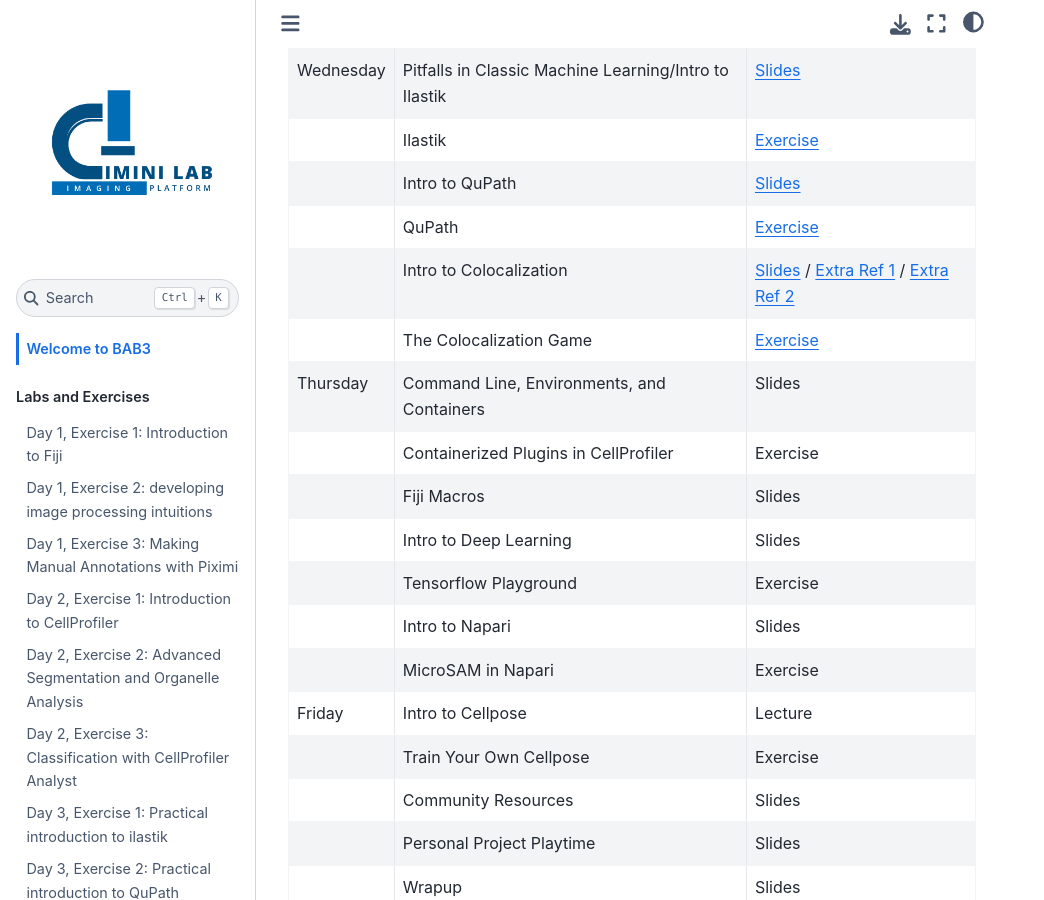
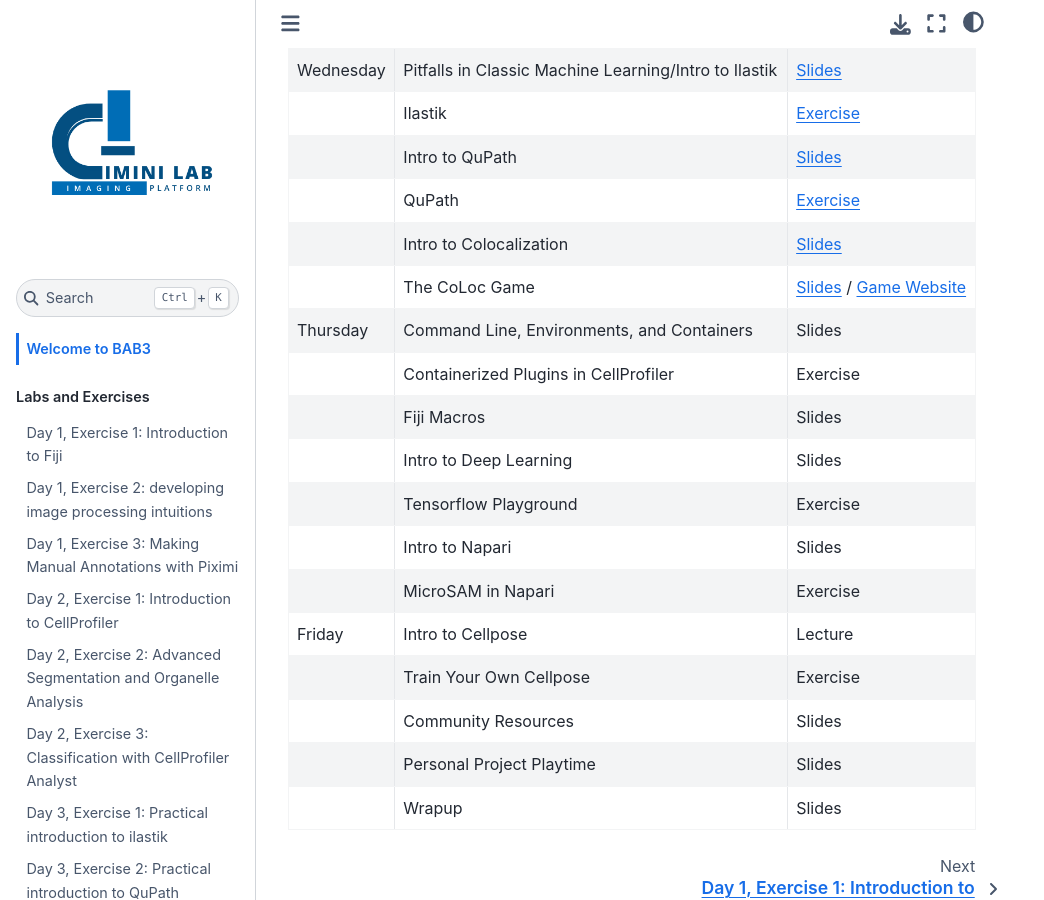
Before and after one commit to broadinstitute/BAB3, a Jupyter Book: the page built from docs/intro.md, in a window 1280 px wide and 900 px high, scrolled down 1498 px. Shown: the whole window, without its empty margins (0-1044 px from the left). Built offline with Jupyter Book 1.0.4 settings and Sphinx 7.4.7 and the Sphinx Book theme 1.1.4, drawn with Linux system fonts in a browser that asks for light colours.

Commit message:
Coloc edits

```diff
--- a/docs/intro.md
+++ b/docs/intro.md
@@ -36,8 +36,8 @@ The links below will populate as we work our way through the course.
 | | Ilastik | [Exercise](ilastik/PixelClassification.md) |
 | | Intro to QuPath | [Slides](https://docs.google.com/presentation/d/1OEu0oTtWHIXWNE6j6C0TT_WKW-3DHYB_/edit?slide=id.p1#slide=id.p1) |
 | | QuPath | [Exercise](QuPath_demo/QuPath_demo.md) |
-| | Intro to Colocalization | [Slides](https://docs.google.com/presentation/d/15xlO8o9OTAhJXMfV89v7mTuE-5USL6tY/edit?slide=id.p11#slide=id.p11) / [Extra Ref 1](https://cdr.lib.unc.edu/concern/multimeds/3j333c851?locale=en) / [Extra Ref 2](https://zenodo.org/records/10854280)|
-| | The Colocalization Game | [Exercise](https://coloc-biop.epfl.ch/) |
+| | Intro to Colocalization | [Slides](https://drive.google.com/file/d/1OzjsVK0nEICFfcGkxnA2Gw_ODW9HpuVZ/view)|
+| | The CoLoc Game | [Slides](https://drive.google.com/drive/folders/1DPsWGnwDC_fyw9L-IF8u0qr-60D9vKBY) / [Game Website](https://coloc-biop.epfl.ch/) |
 | Thursday | Command Line, Environments, and Containers | Slides |
 | | Containerized Plugins in CellProfiler | Exercise |
 | | Fiji Macros | Slides |
```
